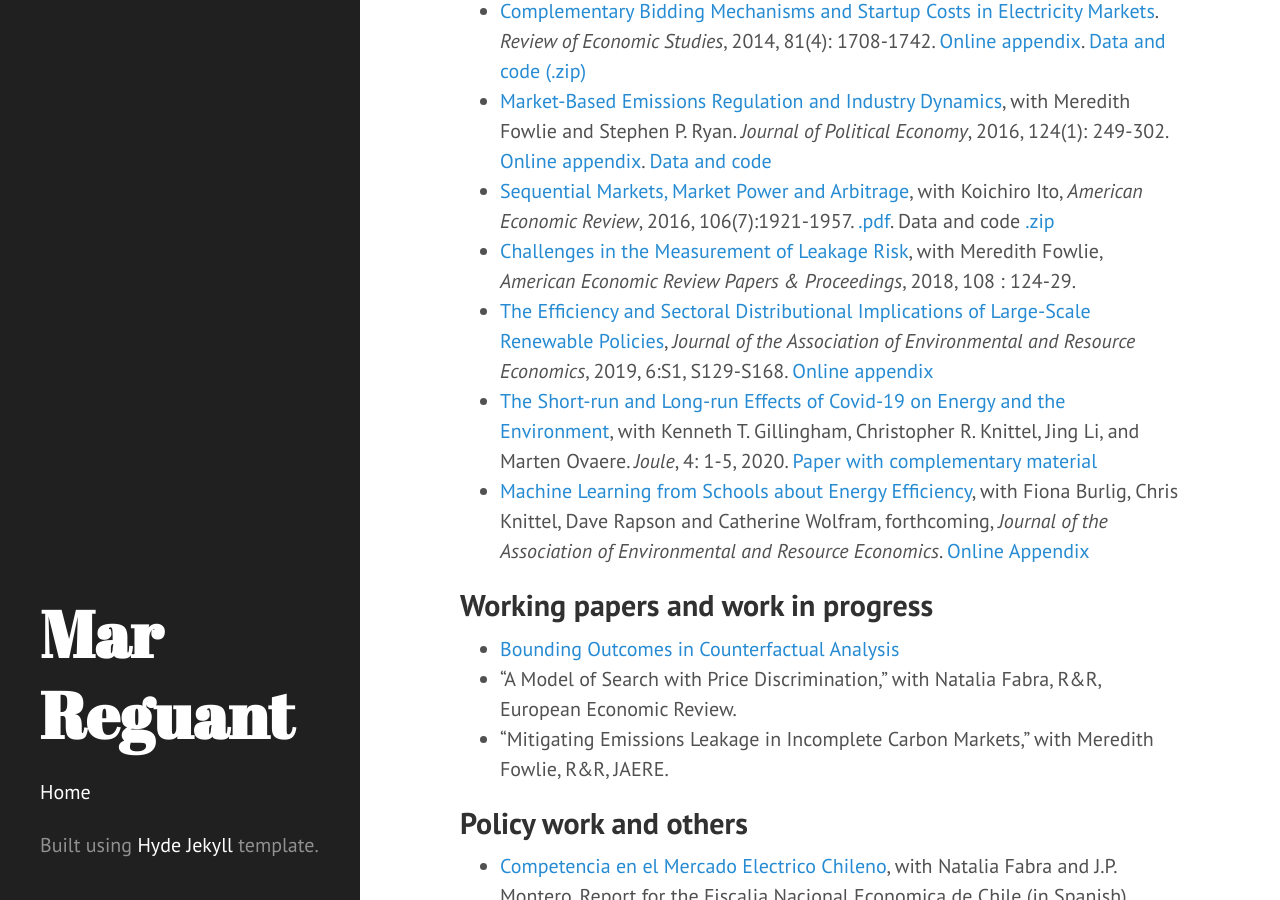
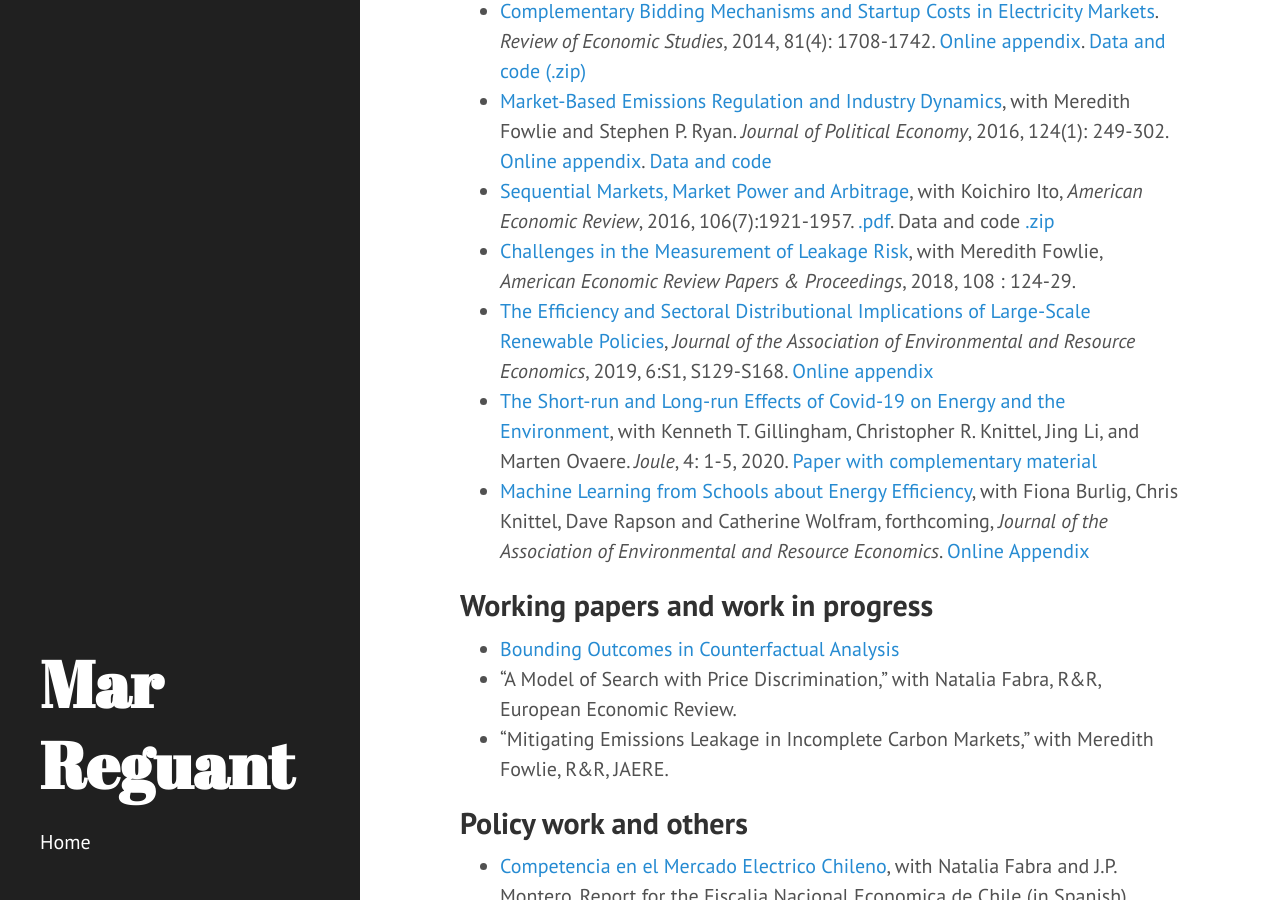
Before and after one commit to mreguant/mreguant.github.io, a Jekyll site: the page built from README.md, in a window 1280 px wide and 900 px high, scrolled down 349 px. Built offline with Jekyll 4.4.1, drawn with Linux system fonts in a browser that asks for light colours; Markdown is read by kramdown in place of the engine named in the settings; our own code applies the rules of GitHub Pages for plain Markdown files.

Commit message:
Update sidebar.html

```diff
--- a/_includes/sidebar.html
+++ b/_includes/sidebar.html
@@ -27,6 +27,5 @@
       {% endfor %}
     </nav>
 
-    <p>Built using <a href="https://hyde.getpoole.com">Hyde Jekyll</a> template.</p>
   </div>
 </div>
```
